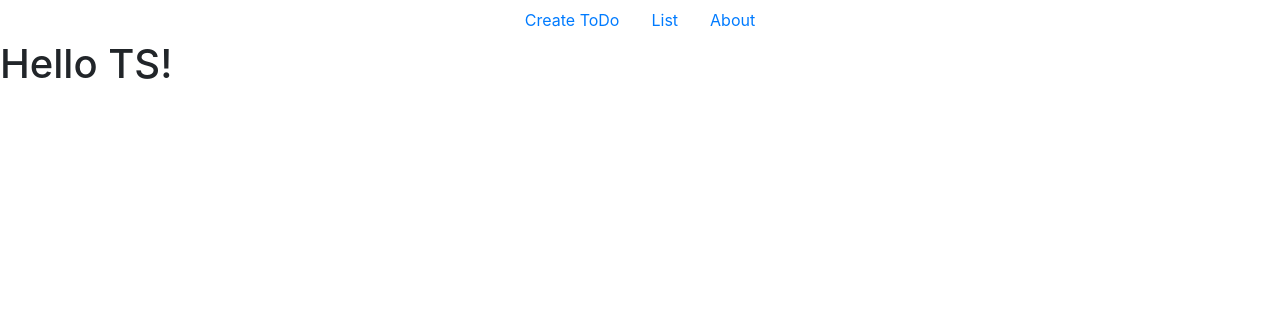
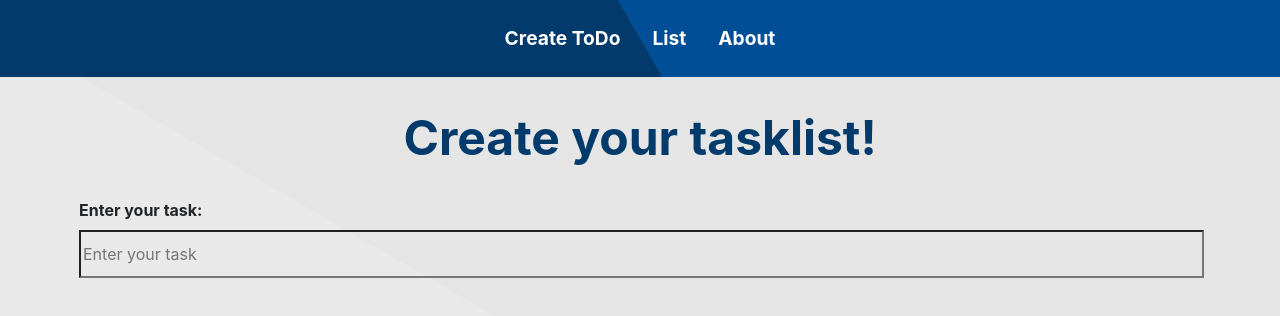
Before and after one commit to Oleg-Sachuk/List_Sharing_Service-React-Typescript, a React (Create React App) app: page / in a window 1280 px wide. Shown: the top 316 px of the page. Built offline with nearby package versions, Linux system fonts and the light colour scheme.

Commit message:
Added dynamic business logic

```diff
--- a/src/App.css
+++ b/src/App.css
@@ -36,3 +36,52 @@
     transform: rotate(360deg);
   }
 }
+
+body {
+  background: linear-gradient(30deg, rgb(233, 233, 233) 50%, rgba(223, 222, 222, 0.781) 50%);
+  height: 100%;
+  margin: 0;
+  background-repeat: no-repeat;
+  background-attachment: fixed;
+}
+
+.navstyle {
+  padding: 1rem;
+  background-image: -webkit-linear-gradient(30deg, #013A6B 50%, #004E95 50%);
+}
+
+.navfont {
+  color: white;
+  font-size: larger;
+  font-weight: bold;
+  text-decoration: white;
+}
+
+.mainTitle {
+  margin: 2rem;
+  justify-content: center;
+  text-align: center;
+}
+
+.mainTitle h1 {
+  font-weight: bolder;
+  font-size: 6vh;
+  color: #013A6B;
+}
+
+.inpForm input {
+  margin-left: 4rem;
+  margin-right: 4rem;
+  width: 90%;
+  height: 6vh;
+  background: none;
+}
+
+.inpForm label {
+  margin-left: 4rem;
+  font-weight: bolder;
+}
+
+input, label {
+  display:block;
+}
--- a/src/App.tsx
+++ b/src/App.tsx
@@ -1,13 +1,26 @@
-import React from 'react';
+import React, { useState } from 'react';
 import 'bootstrap/dist/css/bootstrap.min.css';
 import './App.css';
 import Navbar from './components/Navbar';
+import ToDoForm from './components/ToDoForm';
 
 const App: React.FC = () => {
+  const [list, setList] = useState([])
+
+  const AddnewPos = (title: string) => {
+    console.log("Add new", title);
+
+  }
+
   return (
     <>
       <Navbar />
-      <h1>Hello TS!</h1>
+      <div className="mainTitle">
+        <h1>Create your tasklist!</h1>
+      </div>
+      <div>
+        <ToDoForm onAdd={AddnewPos} />
+      </div>
     </>
   )
 }
--- a/src/components/Navbar.tsx
+++ b/src/components/Navbar.tsx
@@ -3,15 +3,15 @@
 
 const Navbar: React.FC = () => {
     return (
-        <Nav className="justify-content-center" activeKey="/home">
+        <Nav className="justify-content-center navstyle" activeKey="/home">
             <Nav.Item>
-                <Nav.Link href="/">Create ToDo</Nav.Link>
+                <Nav.Link className="navfont" href="/">Create ToDo</Nav.Link>
             </Nav.Item>
             <Nav.Item>
-                <Nav.Link eventKey="/">List</Nav.Link>
+                <Nav.Link className="navfont" eventKey="/">List</Nav.Link>
             </Nav.Item>
             <Nav.Item>
-                <Nav.Link eventKey="/about">About</Nav.Link>
+                <Nav.Link className="navfont" eventKey="/about">About</Nav.Link>
             </Nav.Item>
         </Nav>
     )
--- /dev/null
+++ b/src/components/ToDoForm.tsx
@@ -0,0 +1,28 @@
+import React, { useRef } from 'react';
+import { Col } from 'react-bootstrap';
+
+interface ToDoFormProps {
+    onAdd(title: string): void
+}
+
+const ToDoForm: React.FC<ToDoFormProps> = (props) => {
+    const ref = useRef<HTMLInputElement>(null);
+
+    const KeyPressHandler = (event: React.KeyboardEvent) => {
+        if(event.key === 'Enter') {
+            props.onAdd(ref.current!.value);
+            ref.current!.value = '';
+        }
+    }
+
+    return (
+        <div className="inpForm">
+            <Col>
+                <label htmlFor="title" className="active">Enter your task:</label>
+                <input ref={ref} onKeyPress={KeyPressHandler} type="text" name="title" id="title" placeholder="Enter your task"/>
+            </Col>
+        </div>
+    )
+}
+
+export default ToDoForm;
```
